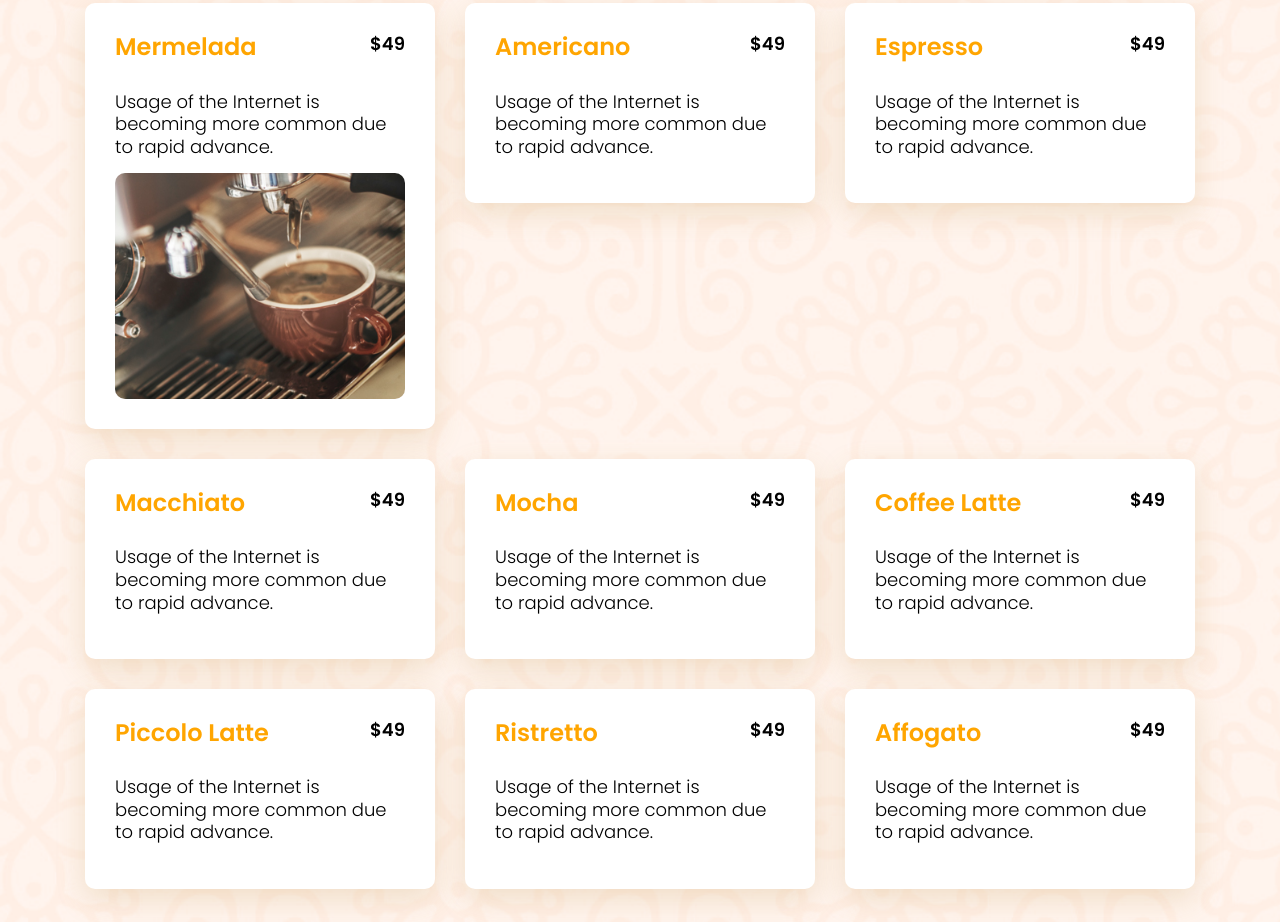
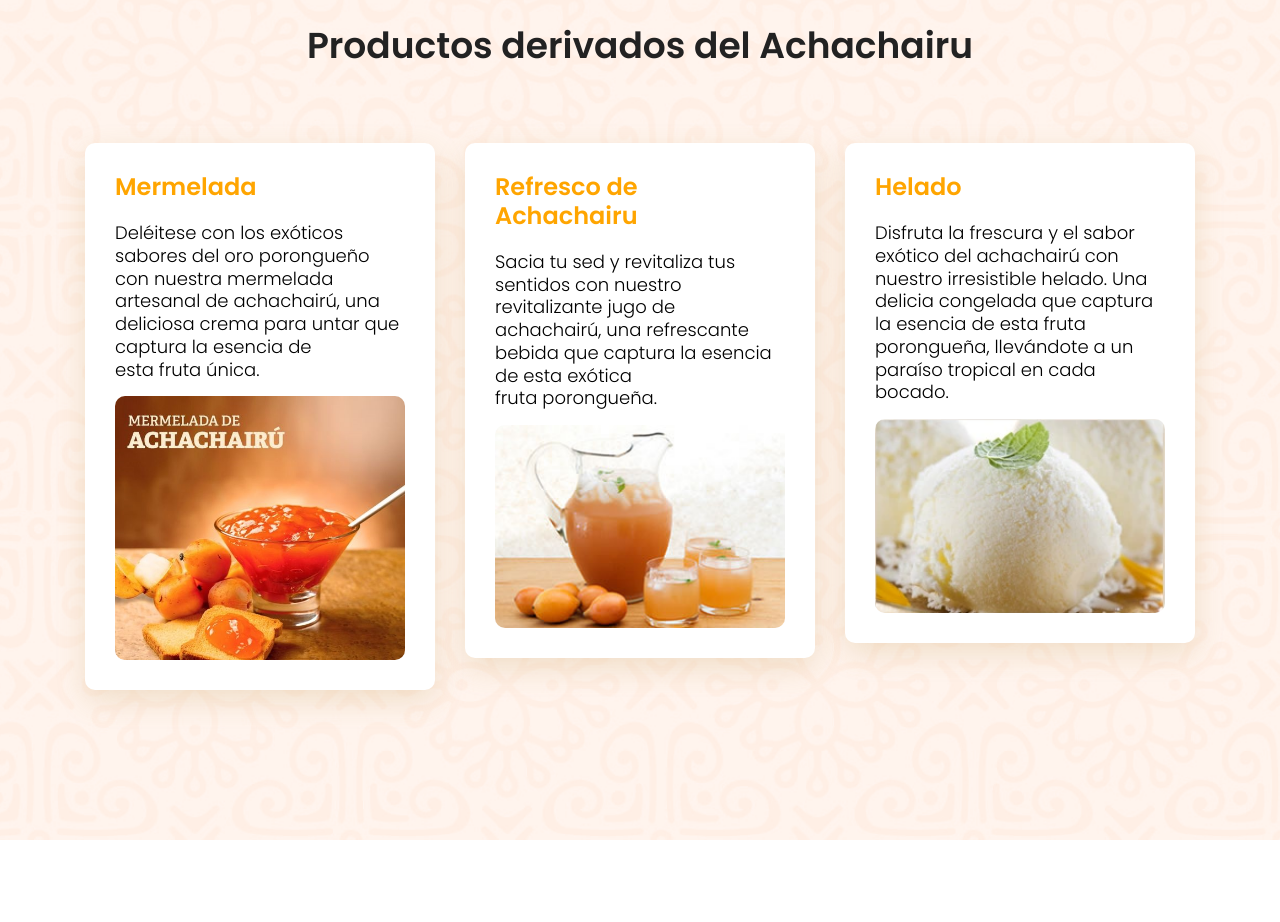
Before and after one commit to eloroporongueno/eloroporongueno.github.io, a plain HTML site: page index.html in a window 1280 px wide. Shown: the part 2788-3710 px from the top of the page. Drawn offline with nearby package versions, Linux system fonts and the light colour scheme; some packages are replaced by stand-ins of ours.

Commit message:
Add files via upload

```diff
--- a/index.html
+++ b/index.html
@@ -128,7 +128,7 @@
 
 
 			<!-- End banner Area -->
-			<section class="Nosotros" id="Nosotros">
+			<section class="Nosotros-Area" id="Nosotros">
 				<div class="container">
 					<div class="informacion-container">
 						<div class="informacion-empresa" id="informacion">
@@ -180,119 +180,44 @@
 								<div class="title-div justify-content-between d-flex">
 									<h4>Mermelada</h4>
 									<p class="price float-right">
-										$49
+
 									</p>
 								</div>
 								<p>
-									Usage of the Internet is becoming more common due to rapid advance.
+									Deléitese con los exóticos sabores del oro porongueño con nuestra mermelada artesanal de achachairú, una deliciosa crema para untar que captura la esencia de esta fruta única.
 								</p>
-								<img src="img/g5.jpg" alt="imagen">
+								<img src="img/mermelada.jpg" alt="imagen">
 							</div>
 						</div>
 						<div class="col-lg-4">
 							<div class="single-menu">
 								<div class="title-div justify-content-between d-flex">
-									<h4>Americano</h4>
+									<h4>Refresco de Achachairu</h4>
 									<p class="price float-right">
-										$49
+
 									</p>
 								</div>
 								<p>
-									Usage of the Internet is becoming more common due to rapid advance.
+									Sacia tu sed y revitaliza tus sentidos con nuestro revitalizante jugo de achachairú, una refrescante bebida que captura la esencia de esta exótica fruta porongueña.
 								</p>
+								<img src="img/refresco.jpg" alt="imagen">
 							</div>
 						</div>
 						<div class="col-lg-4">
 							<div class="single-menu">
 								<div class="title-div justify-content-between d-flex">
-									<h4>Espresso</h4>
+									<h4>Helado</h4>
 									<p class="price float-right">
-										$49
+
 									</p>
 								</div>
 								<p>
-									Usage of the Internet is becoming more common due to rapid advance.
+									Disfruta la frescura y el sabor exótico del achachairú con nuestro irresistible helado. Una delicia congelada que captura la esencia de esta fruta porongueña, llevándote a un paraíso tropical en cada bocado.
 								</p>
+								<img src="img/Helado.png" alt="imagen">
 							</div>
 						</div>
-						<div class="col-lg-4">
-							<div class="single-menu">
-								<div class="title-div justify-content-between d-flex">
-									<h4>Macchiato</h4>
-									<p class="price float-right">
-										$49
-									</p>
-								</div>
-								<p>
-									Usage of the Internet is becoming more common due to rapid advance.
-								</p>
-							</div>
-						</div>
-						<div class="col-lg-4">
-							<div class="single-menu">
-								<div class="title-div justify-content-between d-flex">
-									<h4>Mocha</h4>
-									<p class="price float-right">
-										$49
-									</p>
-								</div>
-								<p>
-									Usage of the Internet is becoming more common due to rapid advance.
-								</p>
-							</div>
-						</div>
-						<div class="col-lg-4">
-							<div class="single-menu">
-								<div class="title-div justify-content-between d-flex">
-									<h4>Coffee Latte</h4>
-									<p class="price float-right">
-										$49
-									</p>
-								</div>
-								<p>
-									Usage of the Internet is becoming more common due to rapid advance.
-								</p>
-							</div>
-						</div>
-						<div class="col-lg-4">
-							<div class="single-menu">
-								<div class="title-div justify-content-between d-flex">
-									<h4>Piccolo Latte</h4>
-									<p class="price float-right">
-										$49
-									</p>
-								</div>
-								<p>
-									Usage of the Internet is becoming more common due to rapid advance.
-								</p>
-							</div>
-						</div>
-						<div class="col-lg-4">
-							<div class="single-menu">
-								<div class="title-div justify-content-between d-flex">
-									<h4>Ristretto</h4>
-									<p class="price float-right">
-										$49
-									</p>
-								</div>
-								<p>
-									Usage of the Internet is becoming more common due to rapid advance.
-								</p>
-							</div>
-						</div>
-						<div class="col-lg-4">
-							<div class="single-menu">
-								<div class="title-div justify-content-between d-flex">
-									<h4>Affogato</h4>
-									<p class="price float-right">
-										$49
-									</p>
-								</div>
-								<p>
-									Usage of the Internet is becoming more common due to rapid advance.
-								</p>
-							</div>
-						</div>
+
 					</div>
 				</div>
 			</section>
```
